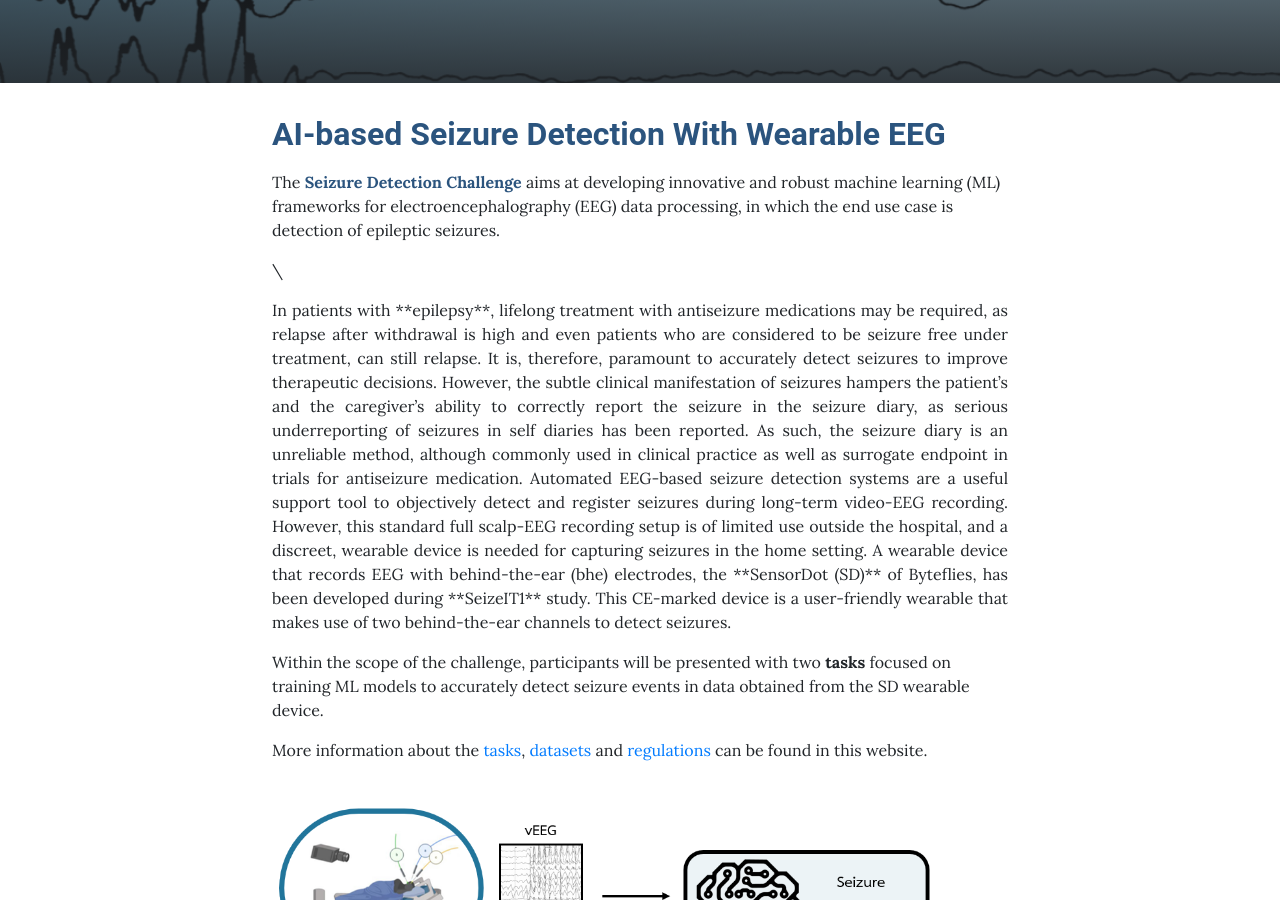
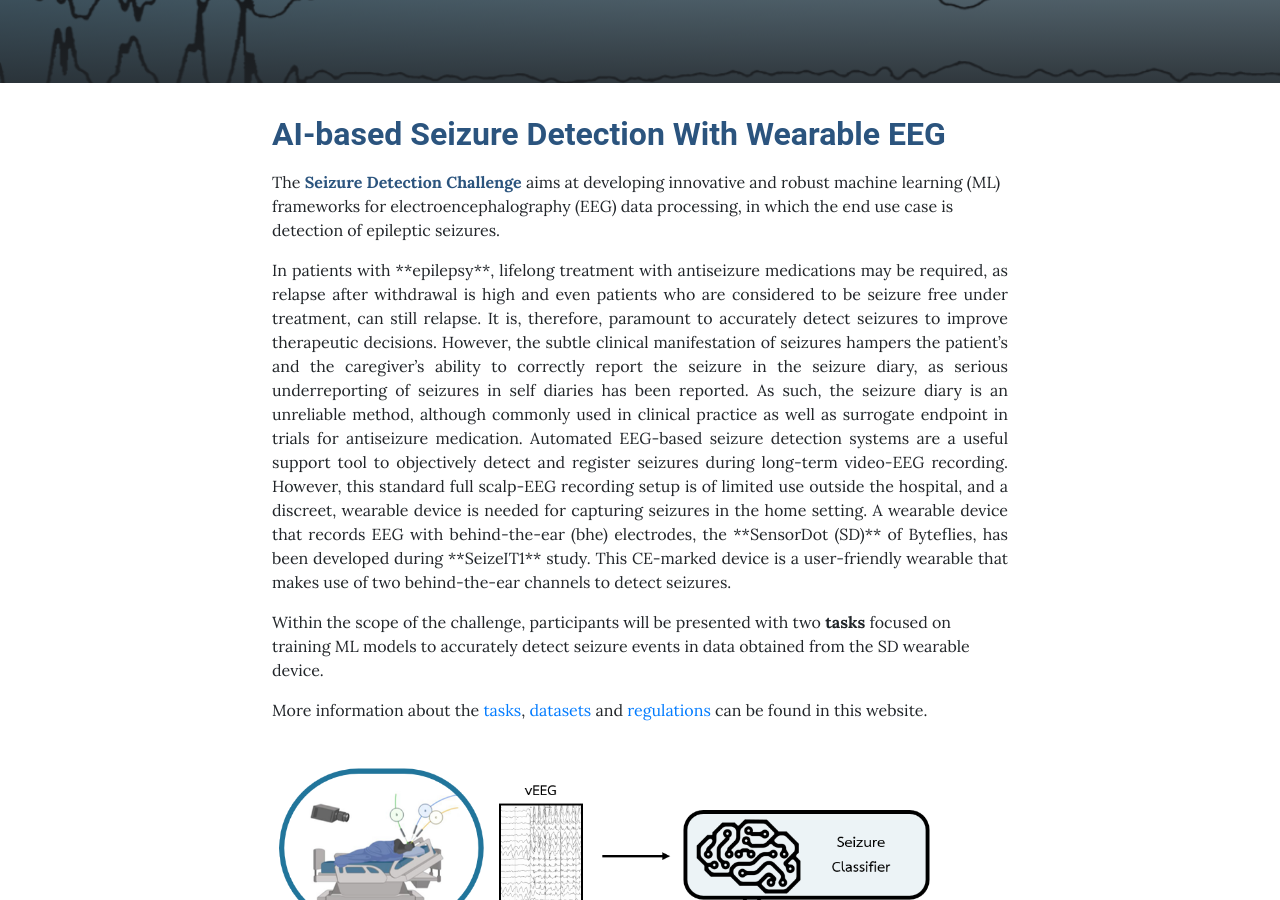
Before and after one commit to miguelbhagubai/testpage, a Jekyll site: the page built from pages/home.md, in a window 1280 px wide and 900 px high, scrolled down 304 px. Built offline with Jekyll 4.4.1, drawn with Linux system fonts in a browser that asks for light colours.

Commit message:
align text

```diff
--- a/pages/home.md
+++ b/pages/home.md
@@ -11,10 +11,7 @@ permalink: /
 
 The **<span style="color:#2B547E">Seizure Detection Challenge</span>** aims at developing innovative and robust machine learning (ML) frameworks for electroencephalography (EEG) data processing, in which the end use case is detection of epileptic seizures.
 
-\
-<p style='text-align: justify;'>
-In patients with **epilepsy**, lifelong treatment with antiseizure medications may be required, as relapse after withdrawal is high and even patients who are considered to be seizure free under treatment, can still relapse. It is, therefore, paramount to accurately detect seizures to improve therapeutic decisions. However, the subtle clinical manifestation of seizures hampers the patient’s and the caregiver’s ability to correctly report the seizure in the seizure diary, as serious underreporting of seizures in self diaries has been reported. As such, the seizure diary is an unreliable method, although commonly used in clinical practice as well as surrogate endpoint in trials for antiseizure medication. Automated EEG-based seizure detection systems are a useful support tool to objectively detect and register seizures during long-term video-EEG recording. However, this standard full scalp-EEG recording setup is of limited use outside the hospital, and a discreet, wearable device is needed for capturing seizures in the home setting. A wearable device that records EEG with behind-the-ear (bhe) electrodes, the **SensorDot (SD)** of Byteflies, has been developed during **SeizeIT1** study. This CE-marked device is a user-friendly wearable that makes use of two behind-the-ear channels to detect seizures.
-</p>
+<p style='text-align: justify;'>In patients with **epilepsy**, lifelong treatment with antiseizure medications may be required, as relapse after withdrawal is high and even patients who are considered to be seizure free under treatment, can still relapse. It is, therefore, paramount to accurately detect seizures to improve therapeutic decisions. However, the subtle clinical manifestation of seizures hampers the patient’s and the caregiver’s ability to correctly report the seizure in the seizure diary, as serious underreporting of seizures in self diaries has been reported. As such, the seizure diary is an unreliable method, although commonly used in clinical practice as well as surrogate endpoint in trials for antiseizure medication. Automated EEG-based seizure detection systems are a useful support tool to objectively detect and register seizures during long-term video-EEG recording. However, this standard full scalp-EEG recording setup is of limited use outside the hospital, and a discreet, wearable device is needed for capturing seizures in the home setting. A wearable device that records EEG with behind-the-ear (bhe) electrodes, the **SensorDot (SD)** of Byteflies, has been developed during **SeizeIT1** study. This CE-marked device is a user-friendly wearable that makes use of two behind-the-ear channels to detect seizures.</p>
 
 Within the scope of the challenge, participants will be presented with two **tasks** focused on training ML models to accurately detect seizure events in data obtained from the SD wearable device.
 
```
